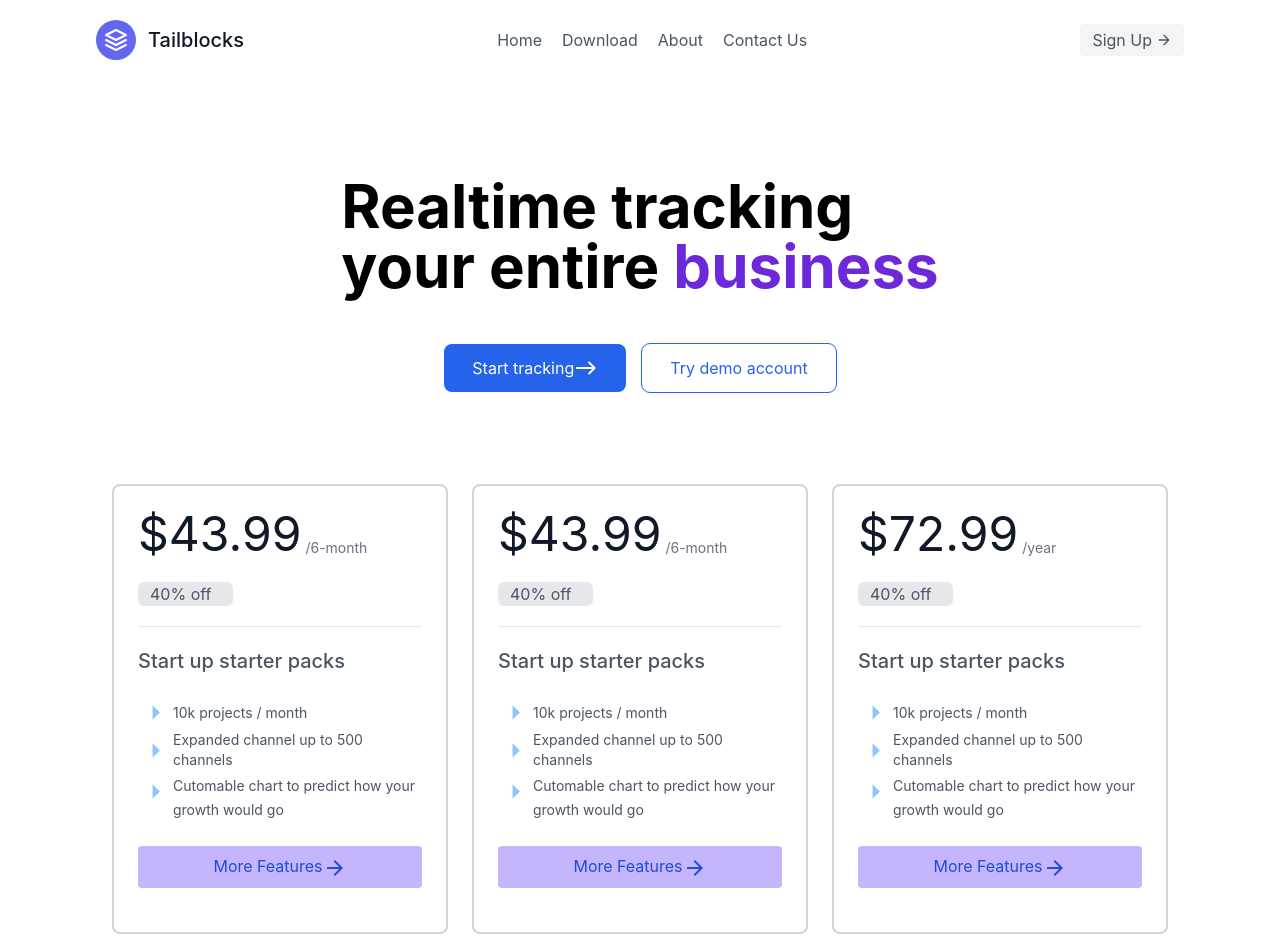
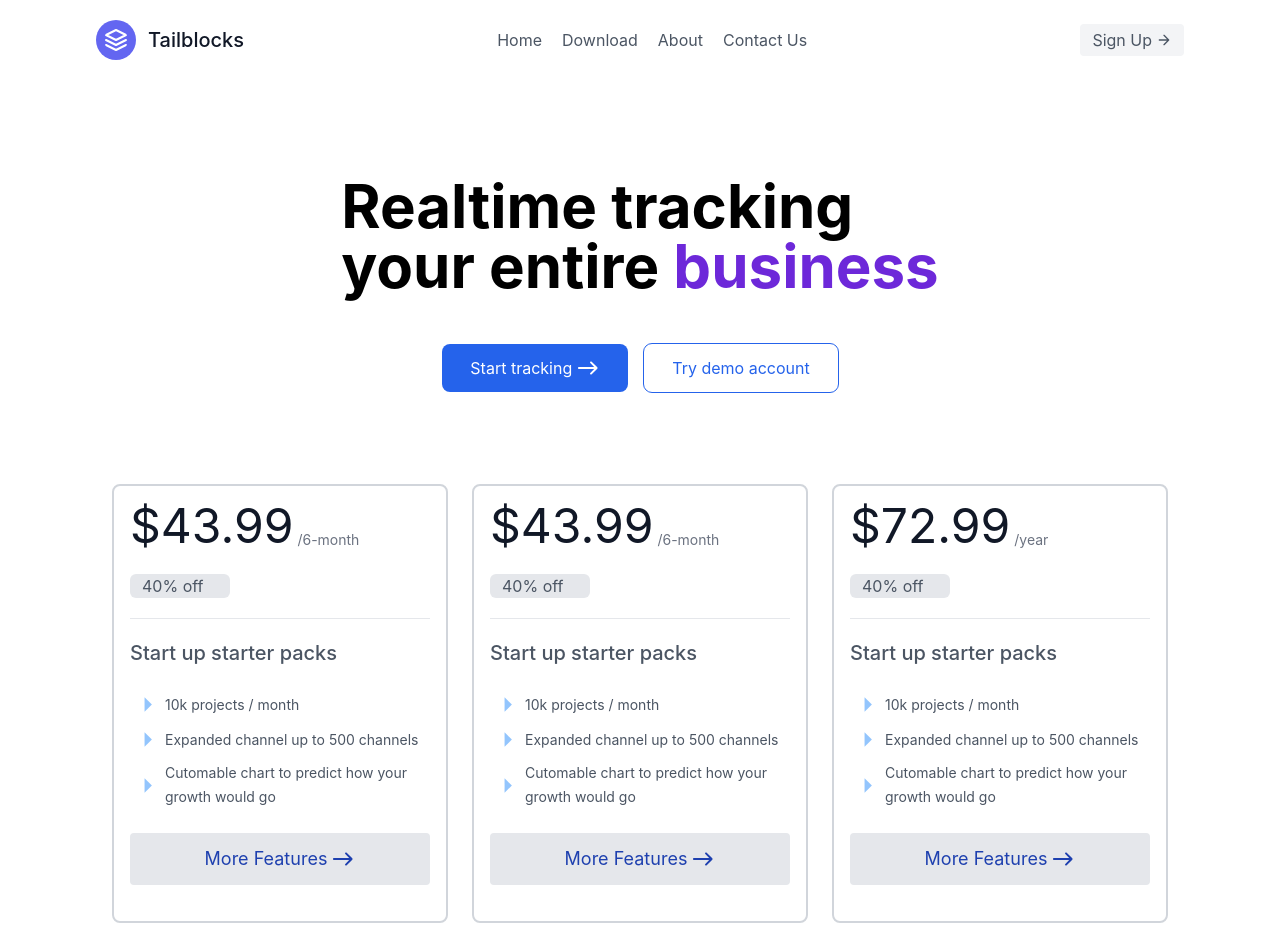
Before and after one commit to Sumitsinh1726/React_portfolio_Project, a React (Create React App) app in the folder krp/: page / in a window 1280 px wide. Shown: the top 952 px of the page. Built offline with nearby package versions, Linux system fonts and the light colour scheme.

Commit message:
Aryan
I did few changes

```diff
--- a/krp/src/component/Card.jsx
+++ b/krp/src/component/Card.jsx
@@ -1,6 +1,8 @@
 import React from "react";
 import ArrowRightIcon from "@mui/icons-material/ArrowRight";
 import ArrowForwardIcon from "@mui/icons-material/ArrowForward";
+import EastRoundedIcon from '@mui/icons-material/EastRounded';
+
 
 const Card = () => {
   return (
@@ -23,52 +25,8 @@ const Card = () => {
           </div> */}
 
           <div className="flex flex-wrap -m-4 justify-center">
-            {/* <div className="p-3 xl:w-1/3 md:w-1/3 w-full">
-              <div className="h-full p-6 rounded-2xl border border-gray-200 flex flex-col relative overflow-hidden">
-                <div className="border-b border-gray-300">
-                  <h1 className="text-5xl text-gray-900 leading-none flex items-end pb-4 mb-2 border-gray-200">
-                    <span>$12.40</span>
-                    <span className="text-sm ml-1 font-normal text-gray-500">
-                      /month
-                    </span>
-                  </h1>
-                  <p className="bg-gray-200 rounded-md px-3 mb-5 w-4/12">
-                    20% off
-                  </p>
-                </div>
-
-                <h4 className="text-xl font-medium my-5">
-                  Start up starter packs
-                </h4>
-
-                <p className="flex items-center text-gray-600 text-sm">
-                  <ArrowRightIcon className="text-blue-300 " fontSize="large" />
-                  200 projects / month
-                </p>
-
-                <p className="flex items-center text-gray-600 mb-1 text-sm">
-                  <ArrowRightIcon className="text-blue-300 " fontSize="large" />
-                  Expanded channel up to 50 channels
-                </p>
-
-
-                <p className="flex leading-6 text-gray-600 text-sm mb-6">
-                  <ArrowRightIcon
-                    className="text-blue-300  "
-                    fontSize="large"
-                  />{" "}
-                  Cutomable chart to predict how your growth would go
-                </p>
-
-                <button className=" text-center mt-auto  text-blue-700 bg-violet-300 border-0 py-2 px-4 my-5 focus:outline-none hover:bg-violet-500 rounded">
-                  More Features
-                  <ArrowForwardIcon />
-                </button>
-              </div>
-            </div> */}
-
             <div className="p-3 xl:w-1/3 md:w-1/3 w-full">
-              <div className="h-full p-6 rounded-lg border-2 border-gray-300 flex flex-col relative overflow-hidden">
+              <div className="h-full p-4 rounded-lg border-2 border-gray-300 flex flex-col relative overflow-hidden">
                 <div className="border-b border-gray-200">
                   <h1 className="text-5xl text-gray-900 leading-none flex items-end pb-2 mb-4  ">
                     <span>$43.99</span>
@@ -98,7 +56,7 @@ const Card = () => {
                 {/* <div>
                   <div className=""></div>
                 </div> */}
-                <p className="flex leading-6 text-gray-600 text-sm mb-6">
+                <p className="flex items-center leading-6 text-gray-600 text-sm mb-6">
                   <ArrowRightIcon
                     className="text-blue-300  "
                     fontSize="large"
@@ -106,15 +64,15 @@ const Card = () => {
                   Cutomable chart to predict how your growth would go
                 </p>
 
-                <button className=" text-center mt-auto  text-blue-700 bg-violet-300 border-0 py-2 px-4 my-5 focus:outline-none hover:bg-violet-500 rounded">
+                <button className=" text-center mt-auto flex justify-center items-center text-lg text-blue-800 bg-gray-200 border-0 py-3 px-4 my-5 focus:outline-none hover:bg-violet-500 rounded">
                   More Features
-                  <ArrowForwardIcon />
+                  <EastRoundedIcon className="ml-1"/>
                 </button>
               </div>
             </div>
 
             <div className="p-3 xl:w-1/3 md:w-1/3 w-full">
-              <div className="h-full p-6 rounded-lg border-2 border-gray-300 flex flex-col relative overflow-hidden">
+              <div className="h-full p-4 rounded-lg border-2 border-gray-300 flex flex-col relative overflow-hidden">
                 <div className="border-b border-gray-200">
                   <h1 className="text-5xl text-gray-900 leading-none flex items-end pb-2 mb-4  ">
                     <span>$43.99</span>
@@ -144,7 +102,7 @@ const Card = () => {
                 {/* <div>
                   <div className=""></div>
                 </div> */}
-                <p className="flex leading-6 text-gray-600 text-sm mb-6">
+                <p className="flex items-center leading-6 text-gray-600 text-sm mb-6">
                   <ArrowRightIcon
                     className="text-blue-300  "
                     fontSize="large"
@@ -152,15 +110,15 @@ const Card = () => {
                   Cutomable chart to predict how your growth would go
                 </p>
 
-                <button className=" text-center mt-auto  text-blue-700 bg-violet-300 border-0 py-2 px-4 my-5 focus:outline-none hover:bg-violet-500 rounded">
+                <button className=" text-center mt-auto flex justify-center items-center text-lg text-blue-800 bg-gray-200 border-0 py-3 px-4 my-5 focus:outline-none hover:bg-violet-500 rounded">
                   More Features
-                  <ArrowForwardIcon />
+                  <EastRoundedIcon className="ml-1"/>
                 </button>
               </div>
             </div>
 
             <div className="p-3 xl:w-1/3 md:w-1/3 w-full">
-              <div className="h-full p-6 rounded-lg border-2 border-gray-300 flex flex-col relative overflow-hidden">
+              <div className="h-full p-4 rounded-lg border-2 border-gray-300 flex flex-col relative overflow-hidden">
 
                 <div className="border-b border-gray-200">
                   <h1 className="text-5xl text-gray-900 leading-none flex  pb-4 mb-2 items-end">
@@ -192,7 +150,7 @@ const Card = () => {
                 {/* <div>
                   <div className=""></div>
                 </div> */}
-                <p className="flex leading-6 text-gray-600 text-sm mb-6">
+                <p className="flex items-center leading-6 text-gray-600 text-sm mb-6">
                   <ArrowRightIcon
                     className="text-blue-300  "
                     fontSize="large"
@@ -200,9 +158,9 @@ const Card = () => {
                   Cutomable chart to predict how your growth would go
                 </p>
 
-                <button className=" text-center mt-auto  text-blue-700 bg-violet-300 border-0 py-2 px-4 my-5 focus:outline-none hover:bg-violet-500 rounded">
+                <button className=" text-center mt-auto flex justify-center items-center text-lg text-blue-800 bg-gray-200 border-0 py-3 px-4 my-5 focus:outline-none hover:bg-violet-500 rounded">
                   More Features
-                  <ArrowForwardIcon />
+                   <EastRoundedIcon className="ml-1" />
                 </button>
 
               </div>
--- a/krp/src/component/Home.jsx
+++ b/krp/src/page/Home.jsx
@@ -1,5 +1,5 @@
 import React from "react";
-import Card from "./Card";
+import Card from "../component/Card";
 import EastRoundedIcon from '@mui/icons-material/EastRounded';
 
 const Home = () => {
@@ -12,10 +12,10 @@ const Home = () => {
             <span className="text-violet-700"> business</span>
           </h3>
 
-          <div className="">
-            <button className="inline-flex items-center px-7 py-3 bg-blue-600 rounded-lg text-white mr-4">
+          <div className="flex">
+            <button className="flex items-center px-7 py-3 bg-blue-600 rounded-lg text-white mr-4">
               Start tracking
-              <EastRoundedIcon  />
+              <EastRoundedIcon className="ml-1" />
             </button>
             <button className="px-7 py-3 outline outline-1 text-blue-600 rounded-lg">
               Try demo account
--- a/krp/src/router/Router.jsx
+++ b/krp/src/router/Router.jsx
@@ -1,6 +1,6 @@
 import React from "react";
 import { Routes, Route } from "react-router-dom";
-import Home from "../component/Home";
+import Home from "../page/Home";
 import Navbar from "../component/Navbar";
 import Footer from "../component/Footer";
 import Download from "../page/Download";
```
